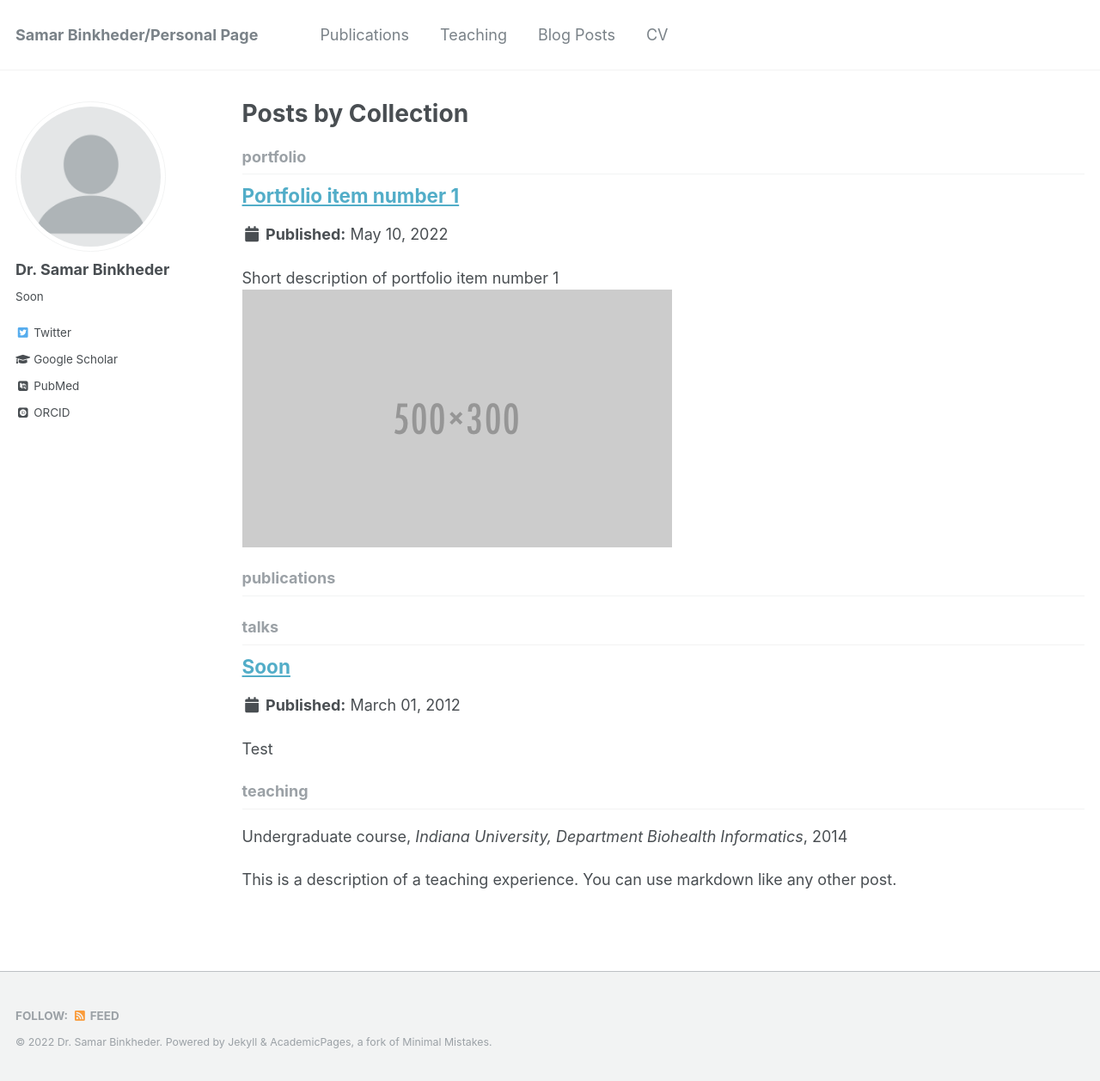
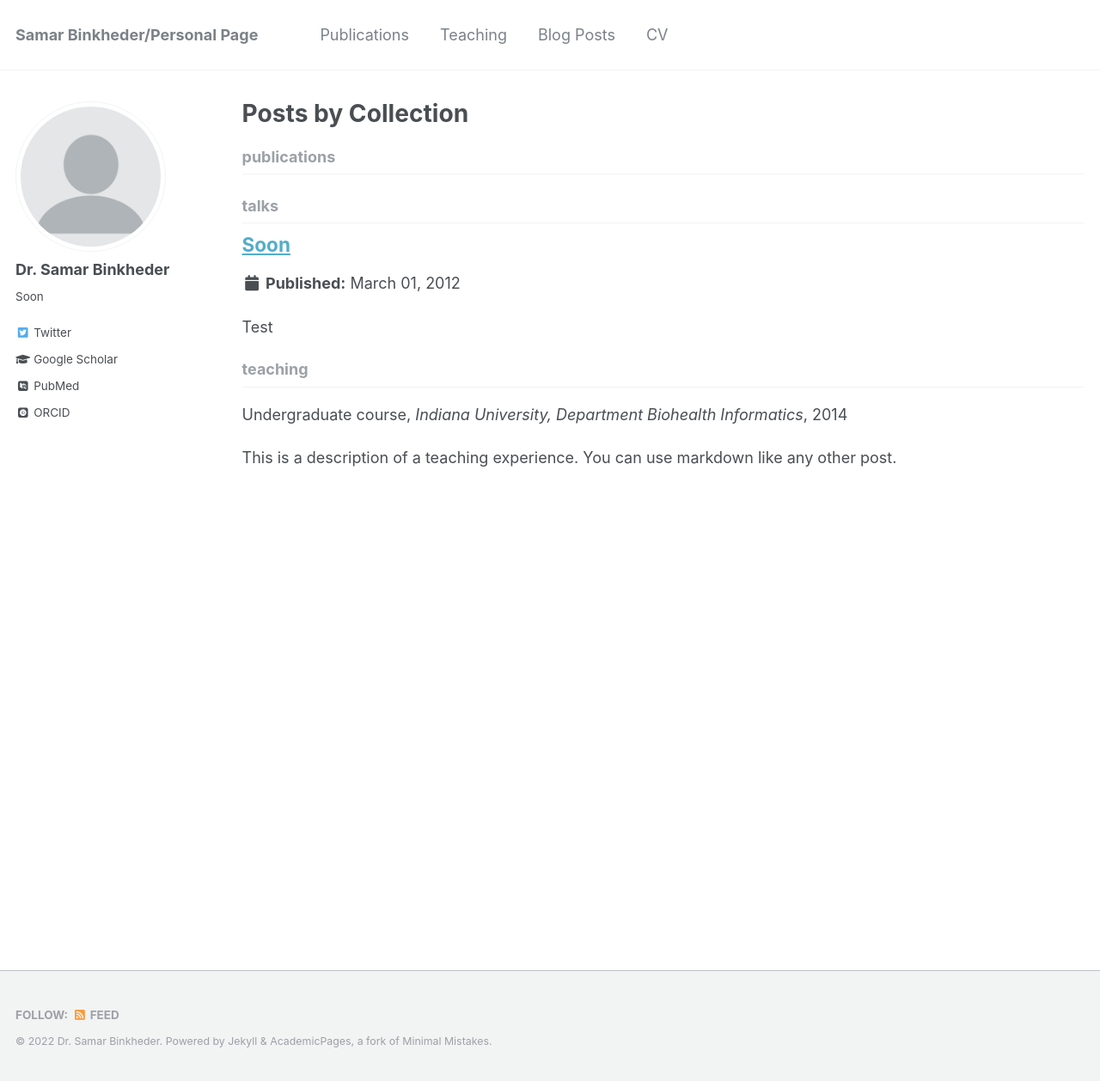
Before and after one commit to SamarBinkheder/SamarBinkheder.github.io, a Jekyll site: the page built from _pages/collection-archive.html, in a window 1280 px wide and 1258 px high. Shown: the whole window at 86% size. Built offline with Jekyll 4.4.1, drawn with Linux system fonts in a browser that asks for light colours; some web fonts are replaced.

Commit message:
Update _config.yml

```diff
--- a/_config.yml
+++ b/_config.yml
@@ -181,9 +181,6 @@ collections:
   publications:
     output: true
     permalink: /:collection/:path/
-  portfolio:
-    output: true
-    permalink: /:collection/:path/
   talks:
     output: true
     permalink: /:collection/:path/
@@ -227,15 +224,6 @@ defaults:
       author_profile: true
       share: true
       comments: false
-  # _portfolio
-  - scope:
-      path: ""
-      type: portfolio
-    values:
-      layout: single
-      author_profile: true
-      share: true
-      comment: false
   # _talks
   - scope:
       path: ""
```
